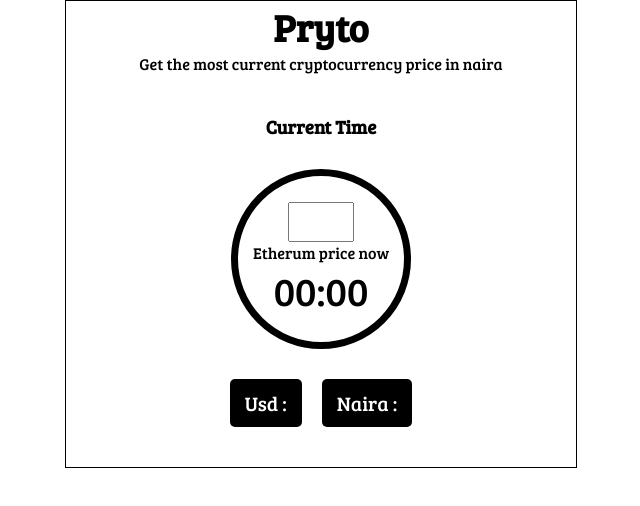
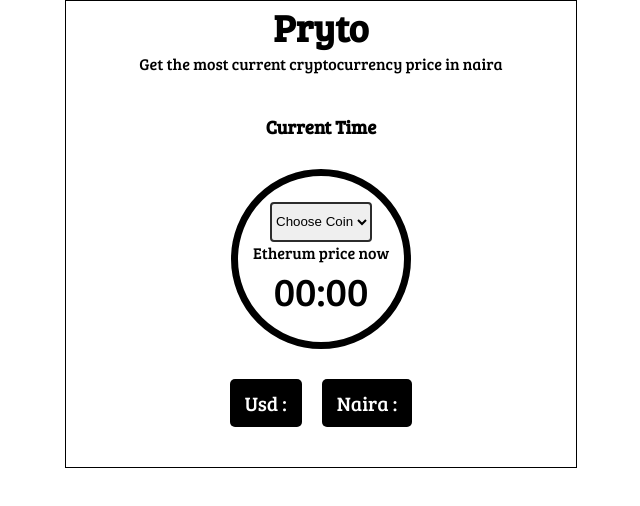
Before and after one commit to kodervine/Pryto-, a plain HTML site: page index.html in a window 1280 px wide. Shown: the whole page, without its empty margins (319-959 px from the left). Drawn offline with Linux system fonts and the light colour scheme; no server answers.

Commit message:
add the select of the coins to the html file

```diff
--- a/app.js
+++ b/app.js
@@ -1,4 +1,4 @@
-// const bitCoinData = "https://api.cryptonator.com/api/ticker/btc-usd";
+const coinsToExchange =
 const bitCoinData = "https://api.nomics.com/v1/currencies/ticker?key=23ac2761382825f70678666ea03f9ccdafe7bed4&ids=BTC,ETH,XRP&interval=1d,30d&convert=EUR&platform-currency=ETH&per-page=100&page=1";
 
 // Use async to fetch the bitcoin data
@@ -7,11 +7,9 @@ setInterval(()=>{
     const fetchData = await fetch(bitCoinData)
     const data = await fetchData.json()
 
-    const accessCryptoAPIData = data[0].price
-    const roundOffCrptoData = Math.round(accessCryptoAPIData)
-
+    const roundOffCryptoData = Math.round(data[0].price)
     const bitCoinPrice = document.getElementById('bitcoin-price')
-    bitCoinPrice.innerText = roundOffCrptoData
+    bitCoinPrice.innerText = roundOffCryptoData
 
     // Show time
     let timeToday = new Date;
--- a/index.html
+++ b/index.html
@@ -21,7 +21,14 @@
     <p id="show-date"></p>
 <!-- Circle to display the bitcoin -->
     <div class="price-circle">
-      <input type="text" name="crypto-id" id="crypto-id">
+      <select name="crypto-id" id="crypto-id">
+        <option value="">Choose Coin</option>
+        <option value="ETH">BTC</option>
+        <option value="ETH">ETH</option>
+        <option value="ETH">BNB</option>
+        <option value="ETH">DOGE</option>
+        <option value="ETH">ZEC</option>
+      </select>
       <p>Etherum price now</p>
       <p id="bitcoin-price">00:00</p>
     </div>
--- a/style.css
+++ b/style.css
@@ -50,8 +50,11 @@ body {
 }
 
 #crypto-id {
-  width: 40%;
+  border: 2px solid rgb(44, 44, 44);
+  outline: none;
+  border-radius: 4px;
   height: 40px;
+  cursor: pointer;
 }
 
 .currency-price{
```
